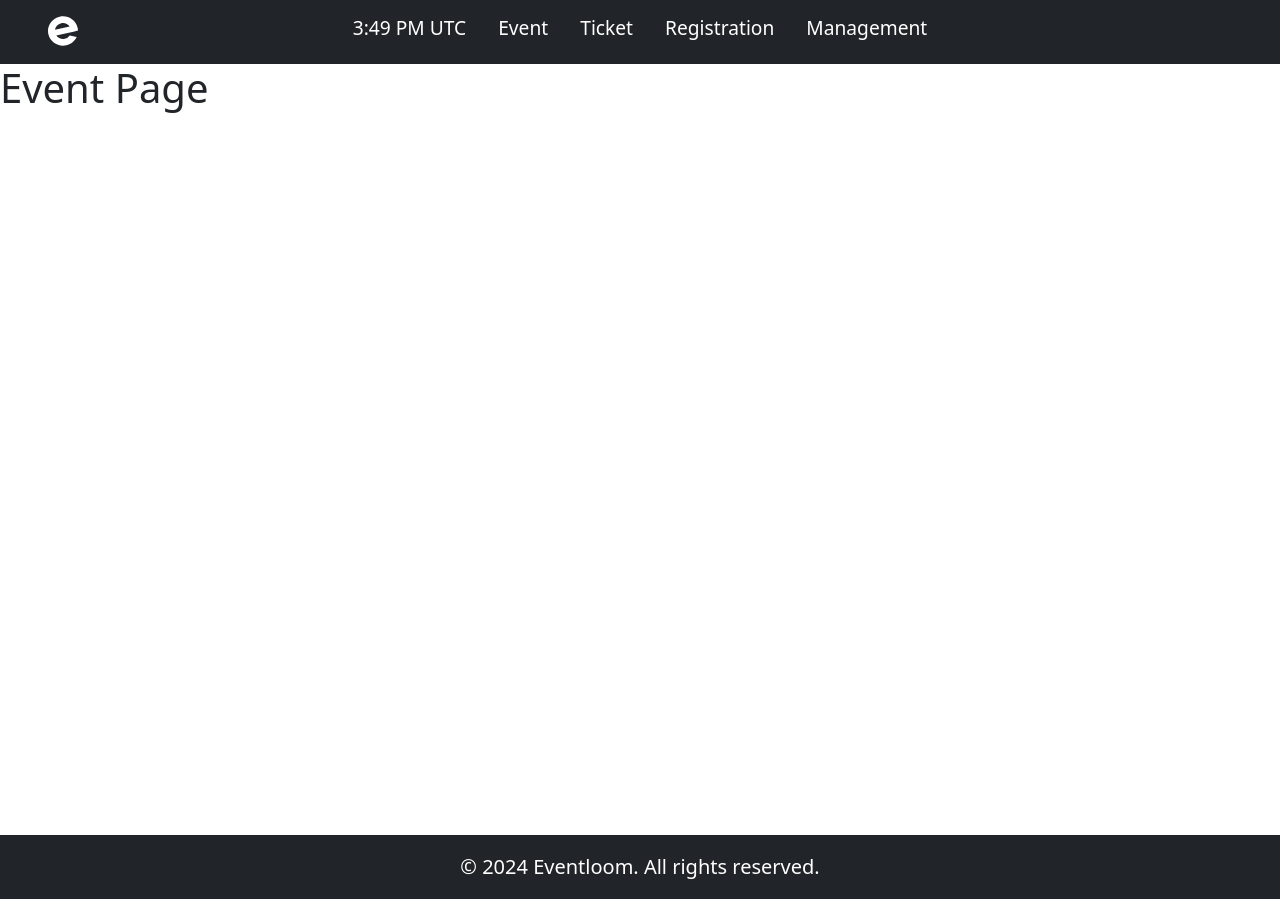
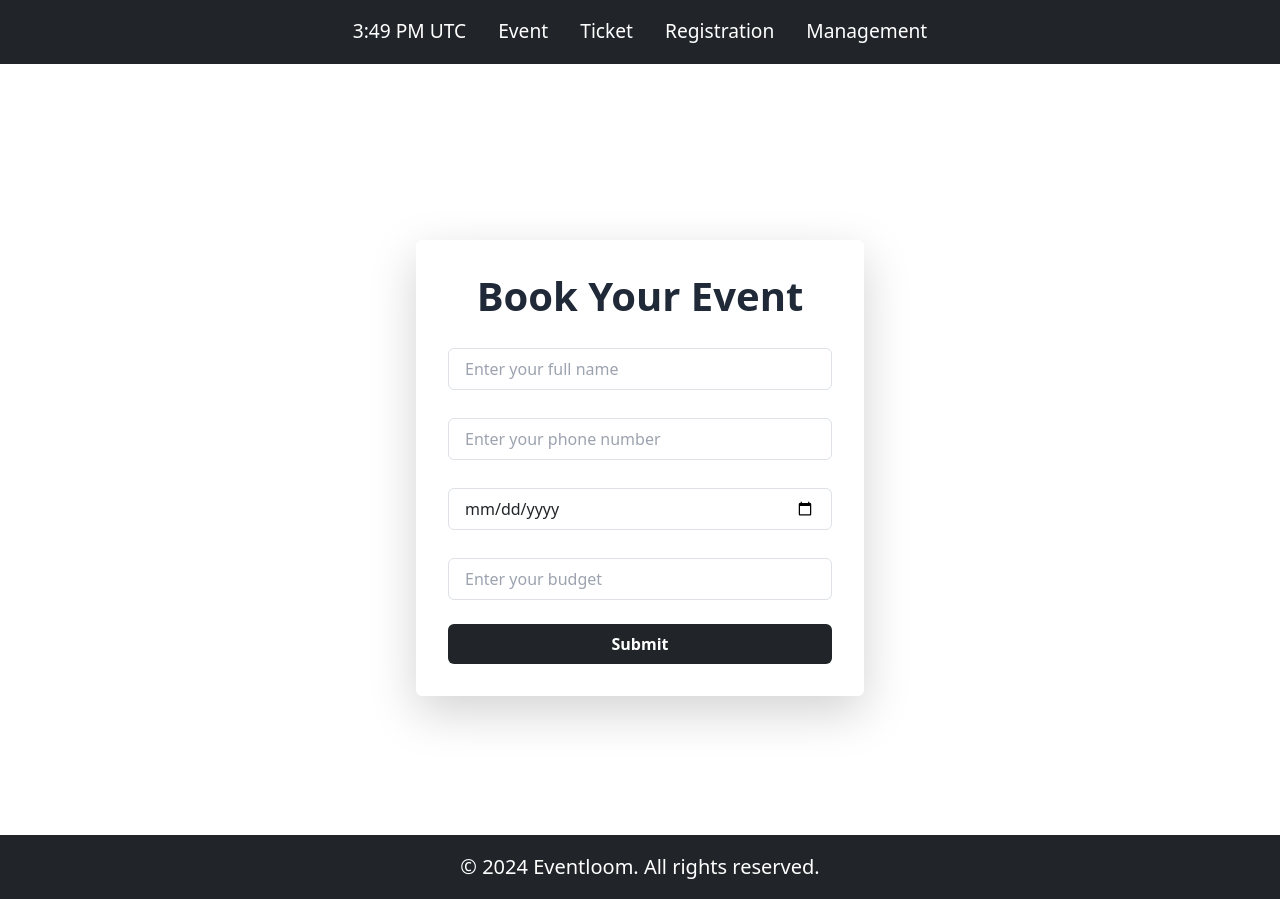
Before and after one commit to MLSA-UET-Lahore-NC/EventLoom-Frontend, a Next.js app: page /event in a window 1280 px wide. Built offline with nearby package versions, Linux system fonts and the light colour scheme.

Commit message:
Create Event Form

```diff
--- a/Components/Header.js
+++ b/Components/Header.js
@@ -19,7 +19,7 @@ const Header = () => {
                 fontSize: "30px",
                 position: "relative",
                 top: "1rem",
-                left: "3rem",
+                left: "-29rem",
                 cursor: "pointer",
               }}
             />
@@ -29,7 +29,7 @@ const Header = () => {
             className="flex space-x-4 text-center justify-center items-center p-3"
             style={{ marginTop: "-2rem" }}
           >
-            <LocalTime />
+            <LocalTime/>
             <a
               href="/event"
               className="rounded-md px-3 py-2 text-sm font-medium text-gray-300  hover:text-white"
--- a/src/app/event/page.js
+++ b/src/app/event/page.js
@@ -5,7 +5,30 @@ const page = () => {
   return (
     <Layout>
       <title>Event . EventLoom</title>
-      <h1>Event Page</h1>
+
+<div style={{height: "48px"}}>
+<div className="flex items-center justify-center bg-gray-100">
+  <form className="space-y-6 bg-white p-8 rounded shadow-lg w-full max-w-md" style={{marginTop: "-12rem", position: "absolute",  top: "27rem"}}>
+    <h1 className="text-1xl font-bold text-center text-gray-800">Book Your Event</h1>
+    <div className="flex flex-col">
+      <input type="text" id="full-name" placeholder="Enter your full name" className="mt-1 border border-gray-300 rounded-md py-2 px-3 w-full" required />
+    </div>
+    <div className="flex flex-col">
+      <input type="number" id="phone-number" placeholder="Enter your phone number" className="mt-1 border border-gray-300 rounded-md py-2 px-3 w-full" required />
+    </div>
+    <div className="flex flex-col">
+      <input type="date" id="event-date" className="mt-1 border border-gray-300 rounded-md py-2 px-3 w-full" required />
+    </div>
+    <div className="flex flex-col">
+      <input type="number" id="budget" placeholder="Enter your budget" className="mt-1 border border-gray-300 rounded-md py-2 px-3 w-full" />
+    </div>
+    <button type="submit" className="w-full hover:bg-yellow-600 text-white font-semibold py-2 px-4 rounded focus:ring focus:ring-gray-300" style={{backgroundColor: "#212529"}}>
+      Submit
+    </button>
+  </form>
+</div>
+
+</div>
     </Layout>
   );
 };
```
